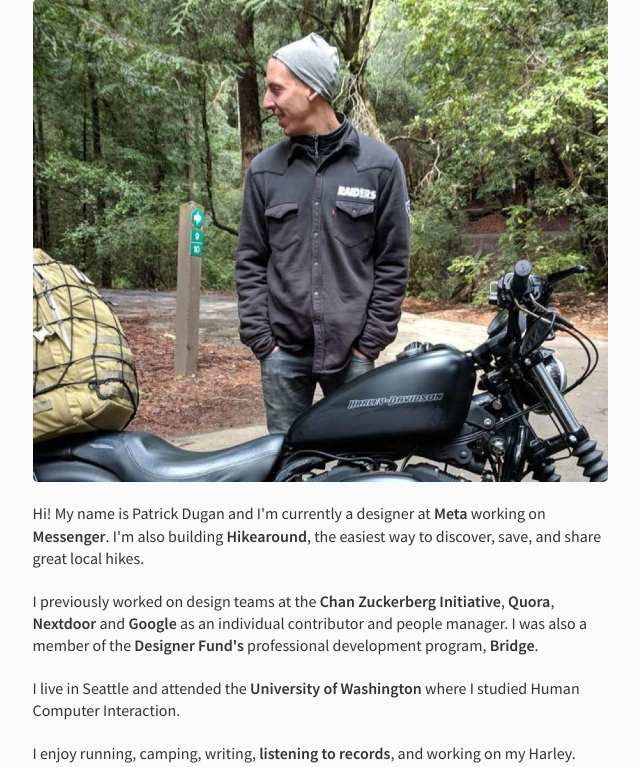
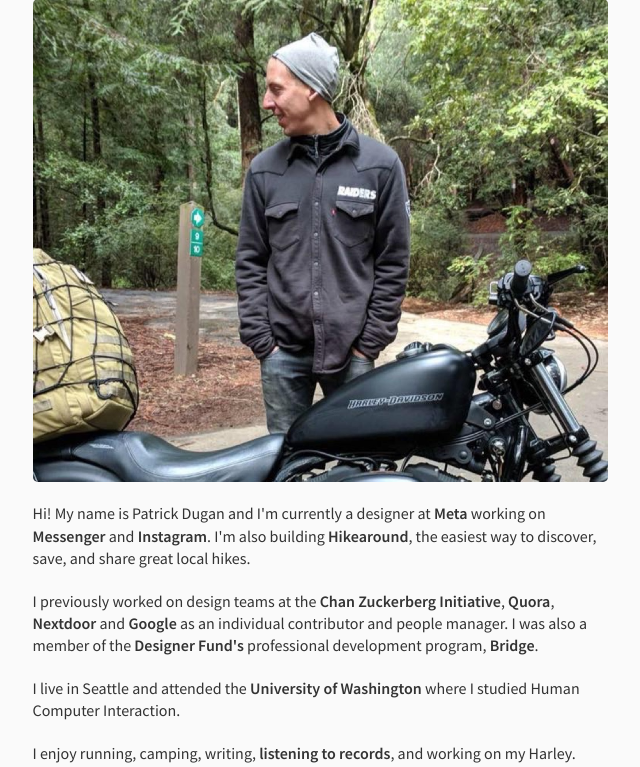
Before and after one commit to pdugan20/patdugan-portfolio, a Python web app: template template/index.html in a window 1280 px wide. Shown: the part 26-793 px from the top of the page, without its empty margins (320-960 px from the left). Run offline with Jinja, Linux system fonts and the light colour scheme; the template is opened without the code that fills it, so the values that code supplies are empty.

Commit message:
Album art and updated resume
Some dumb small updates

```diff
--- a/template/index.html
+++ b/template/index.html
@@ -6,7 +6,7 @@
 {% block content %}
                 <div class="image_wrapper"><img src="/images/me.jpg?v={{ app_version }}" alt="A photo of my Harley and I taken by my friend Katie Hendricks."></div>
                 <div itemprop="text">
-                    <div class="text_block">Hi! My name is Patrick Dugan and I'm currently a designer at <a href="https://about.facebook.com/" target="_blank">Meta</a> working on <a href="https://www.messenger.com" target="_blank">Messenger</a>. I'm also building <a href="https://www.tryhikearound.com" target="_blank">Hikearound</a>, the easiest way to discover, save, and share great local hikes.</div>
+                    <div class="text_block">Hi! My name is Patrick Dugan and I'm currently a designer at <a href="https://about.facebook.com/" target="_blank">Meta</a> working on <a href="https://www.messenger.com" target="_blank">Messenger</a> and <a href="https://www.instagram.com" target="_blank">Instagram</a>. I'm also building <a href="https://www.tryhikearound.com" target="_blank">Hikearound</a>, the easiest way to discover, save, and share great local hikes.</div>
                     <div class="text_block">I previously worked on design teams at the <a href="https://www.chanzuckerberg.com" target="_blank">Chan Zuckerberg Initiative</a>, <a href="https://www.quora.com" target="_blank">Quora</a>, <a href="https://www.nextdoor.com" target="_blank">Nextdoor</a> and <a href="https://www.google.com" target="_blank">Google</a> as an individual contributor and people manager. I was also a member of the <a href="https://www.designerfund.com" target="_blank">Designer Fund's</a>  professional development program, <a href="https://designerfund.com/bridge/" target="_blank">Bridge</a>.</div>
                     <div class="text_block">I live in Seattle and attended the <a href="https://www.uw.edu" target="_blank">University of Washington</a> where I studied Human Computer Interaction.</div>
                     <div class="text_block">I enjoy running, camping, writing, <a href="/vinyl">listening to records</a>, and working on my Harley.</div>
```
Also changed, not shown: static/images/vinyl/24890252.jpg (added), static/images/vinyl/6391613.jpg (added), 1 other file.
